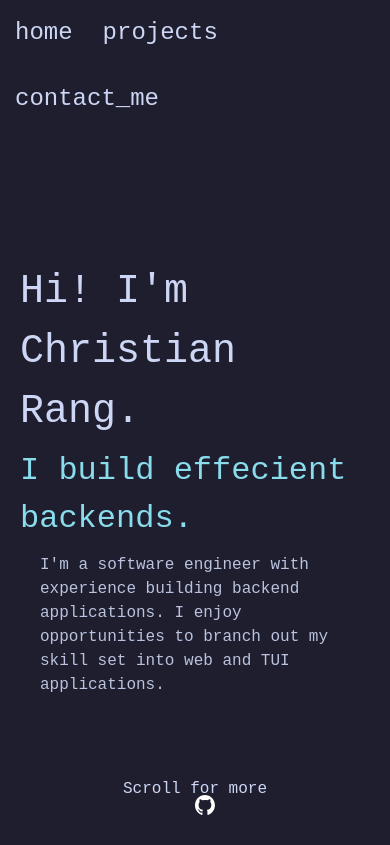
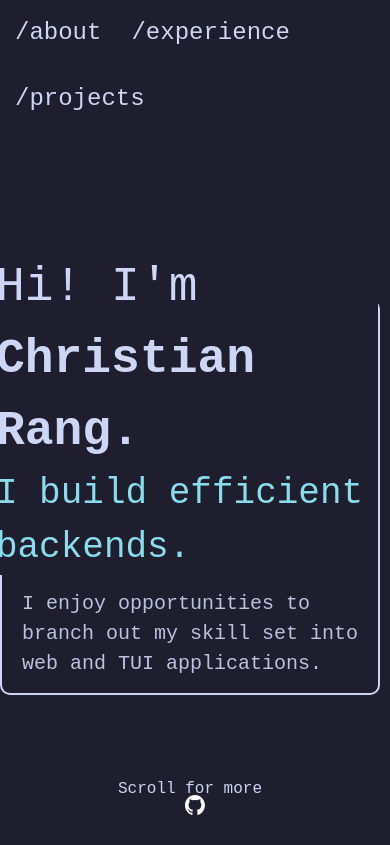
Before and after one commit to christianrang/portfolio-site, a Next.js app: page / in a window 390 px wide. Built offline with nearby package versions, Linux system fonts and the light colour scheme.

Commit message:
feat(ui-audit): single page and about section re-work

```diff
--- a/components/experience/index.tsx
+++ b/components/experience/index.tsx
@@ -1,7 +1,9 @@
 import ExperienceCard, { ExperienceInfo } from "./card";
 import styles from "@/styles/Experience.module.css";
 
-type ExperienceIndexProps = {};
+type ExperienceIndexProps = {
+    header?: boolean;
+};
 
 export const experienceInfoList: ExperienceInfo[] = [
   {
@@ -86,10 +88,14 @@ export const experienceInfoList: ExperienceInfo[] = [
   },
 ];
 
-const ExperienceIndex = ({}: ExperienceIndexProps) => {
+const ExperienceIndex = ({header}: ExperienceIndexProps) => {
   return (
     <>
-      <div className={styles.bigcontainer}>
+    <div className={styles.bigcontainer}>
+    <div id="experience" />
+    {header && (
+        <h2>/experience</h2>
+    )}
         {experienceInfoList.map((experienceInfo, index) => {
           return (
             <>
--- a/components/navbar/navbar.tsx
+++ b/components/navbar/navbar.tsx
@@ -4,53 +4,46 @@ import { useRouter } from "next/router";
 
 type NavItem = {
   name: string;
-  route: string;
+  href: string;
   enabled: boolean;
+  type: NavItemType;
 };
 
+enum NavItemType {
+    Route,
+    Anchor,
+}
+
 type EnabledRoutes = {
-  projects: string;
+  projects: boolean;
 };
 
 type NavbarProps = {
   enabledRoutes?: EnabledRoutes;
 };
 
-const StringToBoolean = (value: string) => {
-  switch (value) {
-    case "true":
-      return true;
-    case "false":
-      return false;
-  }
-
-  return false;
-};
-
 const Navbar = ({ enabledRoutes }: NavbarProps) => {
   const router = useRouter();
 
-  const isProjectsEnabled =
-    enabledRoutes?.projects === undefined
-      ? false
-      : StringToBoolean(enabledRoutes?.projects);
-
   const navbarItems: NavItem[] = [
     {
-      name: "home",
-      route: "/",
+      name: "/about",
+      href: "#about",
       enabled: true,
+      type: NavItemType.Anchor,
     },
     {
-      name: "projects",
-      route: "/projects",
-      enabled: isProjectsEnabled,
+      name: "/experience",
+      href: "#experience",
+      enabled: true,
+      type: NavItemType.Anchor,
     },
     {
-      name: "contact_me",
-      route: "/contactme",
-      enabled: true,
-    },
+      name: "/projects",
+      href: "#projects",
+      enabled: enabledRoutes?.projects || false,
+      type: NavItemType.Anchor,
+    }
   ];
 
   return (
@@ -58,8 +51,21 @@ const Navbar = ({ enabledRoutes }: NavbarProps) => {
       <div className={styles.container}>
         <div className={styles.navbarcontainer}>
           <>
-            {navbarItems.map(({ name, route, enabled }, index) => {
+            {navbarItems.map(({ name, href: route, enabled, type }, index) => {
               if (enabled) {
+                if (type === NavItemType.Anchor) {
+                  return (
+                    <div
+                      key={index}
+                      className={styles.navbaritem}
+                    >
+
+                    <Link key={index} href={route} scroll={true}>
+                      {name}
+                    </Link>
+                    </div>
+                  );
+                }
                 return (
                   <div
                     key={index}
--- a/components/projects/index.tsx
+++ b/components/projects/index.tsx
@@ -2,15 +2,23 @@ import ProjectsCard from "./cards";
 import styles from "@/styles/Projects.module.css";
 import { projectsInfoList } from "./list";
 
-type ProjectsIndexProps = {};
+type ProjectsIndexProps = {
+    header?: boolean;
+};
 
-const ProjectsIndex = ({}: ProjectsIndexProps) => {
+const ProjectsIndex = ({ header }: ProjectsIndexProps) => {
     return (
         <>
-            <div className={styles.workindexcontainer}>
-                {Array.from(projectsInfoList.values()).map((projectsInfo, index) => {
-                    return <ProjectsCard key={index} workInfo={projectsInfo} />;
-                })}
+            <div className={styles.bigcontainer}>
+                <div id="projects" />
+                {header && <h2>/projects</h2>}
+                {Array.from(projectsInfoList.values()).map(
+                    (projectsInfo, index) => {
+                        return (
+                            <ProjectsCard key={index} workInfo={projectsInfo} />
+                        );
+                    }
+                )}
             </div>
         </>
     );
--- a/pages/index.tsx
+++ b/pages/index.tsx
@@ -4,16 +4,19 @@ import { useEffect, useState } from "react";
 import ExperienceIndex from "@/components/experience";
 import styles from "@/styles/Layout.module.css";
 import Image from "next/image";
+import ProjectsIndex from "@/components/projects";
 
 type HomeProps = {
   layoutProps: LayoutProps;
+  isProjectsEnabled: boolean;
 };
 
 export async function getStaticProps() {
-  const isProjectsEnabled = process.env.NAVBAR_ENABLED_PROJECTS;
+  const isProjectsEnabled = (process.env.NAVBAR_ENABLED_PROJECTS === "true");
 
   return {
     props: {
+      isProjectsEnabled: isProjectsEnabled,
       layoutProps: {
         navbarProps: {
           enabledRoutes: {
@@ -25,7 +28,7 @@ export async function getStaticProps() {
   };
 }
 
-export default function Home({ layoutProps }: HomeProps) {
+export default function Home({ layoutProps, isProjectsEnabled }: HomeProps) {
   const [isVisible, setIsVisible] = useState(true);
   const [height, setHeight] = useState(0);
   const arrowHeight = 20;
@@ -55,15 +58,19 @@ export default function Home({ layoutProps }: HomeProps) {
   return (
     <>
       <Layout navbarProps={layoutProps.navbarProps}>
-        <Centered>
-          <h1 className="intro">Hi! I&apos;m Christian Rang.</h1>
-          <h2 className="intro">I build effecient backends.</h2>
+      <div id="about" />
+      <Centered>
+          <header>
+          <div>
+          <h1 className="intro">Hi! I&apos;m <strong>Christian Rang.</strong></h1>
+          <h2 className="intro">I build efficient backends.</h2>
+          </div>
           <p className="intro">
-            I&apos;m a software engineer with experience building backend
-            applications. I enjoy opportunities to branch out my skill set into
+            I enjoy opportunities to branch out my skill set into
             web and TUI applications.
           </p>
-        </Centered>
+          </header>
+      </Centered>
         <div className={styles.footercontainer}>
           <div className={styles.footerinnercontainer}>
             {isVisible && (
@@ -81,7 +88,8 @@ export default function Home({ layoutProps }: HomeProps) {
             )}
           </div>
         </div>
-        <ExperienceIndex />
+        <ExperienceIndex header />
+        {isProjectsEnabled && <ProjectsIndex header />}
       </Layout>
     </>
   );
--- a/styles/Experience.module.css
+++ b/styles/Experience.module.css
@@ -9,7 +9,7 @@
 }
 
 .bigcontainer {
-    height: 70vh;
+    height: 100vh;
 }
 
 .card {
--- a/styles/Layout.module.css
+++ b/styles/Layout.module.css
@@ -1,13 +1,11 @@
 .container {
-    margin-left: auto;
-    margin-right: auto;
+    margin: auto auto auto auto;
     color: var(--primary-text-color);
     font-family: "Roboto Mono", monospace;
     /* for mobile devices or small width windows */
     @media (max-width: 875px) {
         overflow-y: scroll;
-        margin-left: 10px;
-        margin-right: 10px;
+        margin: 0 10px 10px 0;
         min-width: 0px;
     }
 
@@ -23,19 +21,12 @@
 }
 
 .centeredcontained {
-    margin-left: auto;
-    margin-right: auto;
+    margin: auto auto auto auto;
+
     min-width: var(--min-width);
     max-width: var(--max-width);
     color: var(--primary-text-color);
     font-family: "Roboto Mono", monospace;
-    /* for mobile devices or small width windows */
-    @media (max-width: 875px) {
-        overflow-y: scroll;
-        margin-left: 10px;
-        margin-right: 10px;
-        min-width: 0px;
-    }
 
     position: -webkit-sticky;
     position: sticky;
--- a/styles/Navbar.module.css
+++ b/styles/Navbar.module.css
@@ -24,8 +24,6 @@
     display: inline-block;
     top: 10px;
     @media (max-width: 875px) {
-        margin-left: -10px;
-        min-width: 100px;
     }
 }
 
--- a/styles/Projects.module.css
+++ b/styles/Projects.module.css
@@ -1,4 +1,8 @@
 .projectsindexcontainer {
+}
+
+.bigcontainer {
+    height: 100vh;
 }
 
 .contained {
--- a/styles/globals.css
+++ b/styles/globals.css
@@ -8,12 +8,16 @@
     /* green color pallet https://coolors.co/palette/cad2c5-84a98c-52796f-354f52-2f3e46 */
     /* current color pallet https://coolors.co/palette/01161e-124559-598392-aec3b0-eff6e0 */
     --main-bg-color: #1e1e2e;
-    --highlight-main-bg-color: ##74c7ec;
+    --highlight-main-bg-color: #74c7ec;
     --max-width: 900px;
     --min-width: 200px;
     --primary-text-color: #cdd6f4;
     --secondary-text-color: #bac2de;
     --third-text-color: #89dceb;
+
+    --h1-font-size: 3rem;
+    --h2-font-size: 2.25rem;
+    --p-font-size: 1.25rem;
 }
 
 @media (prefers-color-scheme: dark) {
@@ -31,6 +35,18 @@
     color: var(--primary-text-color);
 }
 
+h1 {
+    font-size: 3rem;
+}
+
+h2 {
+    font-size: 2.25rem;
+}
+
+p {
+    font-size: var(--p-font-size);
+}
+
 html,
 body {
     max-width: 100vw;
@@ -38,34 +54,66 @@ body {
 }
 
 h1.intro {
-    font-size: 2.5rem;
-    font-weight: 500;
     text-align: left;
     margin-bottom: 5px;
     color: var(--primary-text-color);
+    padding: 0 0 0 0;
+    margin: 0 0 0 0;
 }
 
 h2.intro {
-    font-size: 2rem;
-    font-weight: 400;
     color: var(--third-text-color);
     text-align: left;
-    margin-bottom: 10px;
+    padding: 0 0 0 0;
+    margin: 0 0 0 0;
 }
 
 p.intro {
     color: var(--secondary-text-color);
-    margin-left: 20px;
 }
+
+header > p.intro {
+    color: var(--secondary-text-color);
+    padding: calc(var(--h2-font-size) * 2.5) 0 0 var(--p-font-size);
+
+    @media (max-width: 700px) {
+        padding: calc(var(--h2-font-size) * 8) 0 0 var(--p-font-size);
+    }
+}
+
+header {
+    border: 2px solid var(--primary-text-color);
+    border-radius: 10px;
+    color: var(--third-text-color);
+    height: calc(var(--h2-font-size) * 5);
+    background: var(--main-bg-color);
+    position: relative;
+    padding: 0 0 0 0;
+    margin: calc(var(--h2-font-size) * 1) 0 0 0;
+
+    /* NOTE: adjust this to change how the border aligns with the header */
+    --top-margin: calc(var(--h2-font-size) * 1.4);
+
+    @media (max-width: 700px) {
+        height: calc(var(--h2-font-size) * 11);
+    }
+}
+
+header > div{
+    position: absolute;
+    color: var(--third-text-color);
+    background: var(--main-bg-color);
+    top: calc(var(--top-margin) * -1);
+    left: calc(var(--h2-font-size) * -.17);
+    padding: 0 0 0 0;
+    margin: 0 0 0 0;
+}
+
 
 div.intro {
     position: -webkit-sticky;
     position: fixed;
     top: 0;
-
-    @media (max-height: 700px) {
-        margin-top: 70%;
-    }
 }
 
 h1,
```
Also changed, not shown: 1 other file (tests, documents, lock files or other folders).
